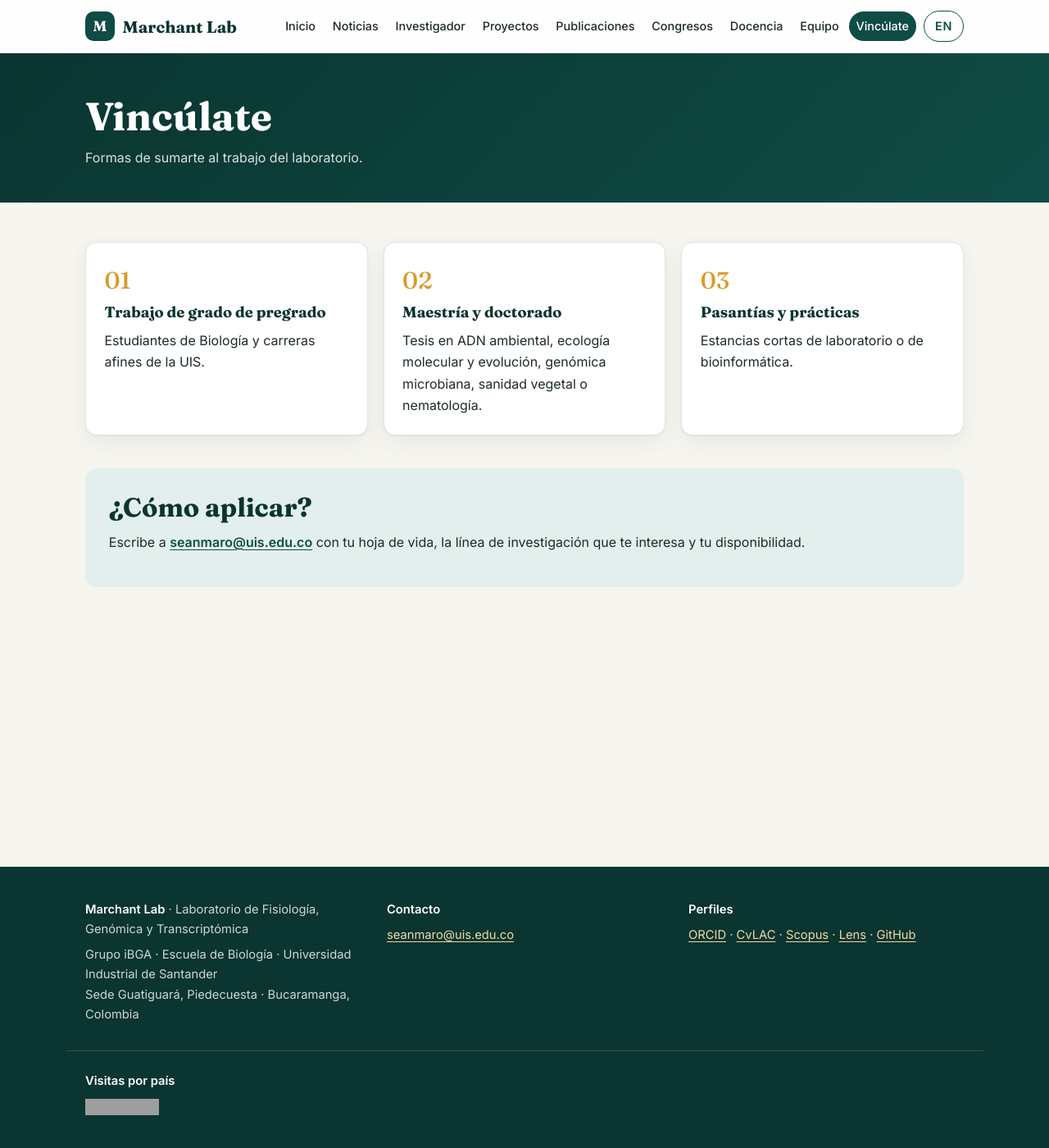
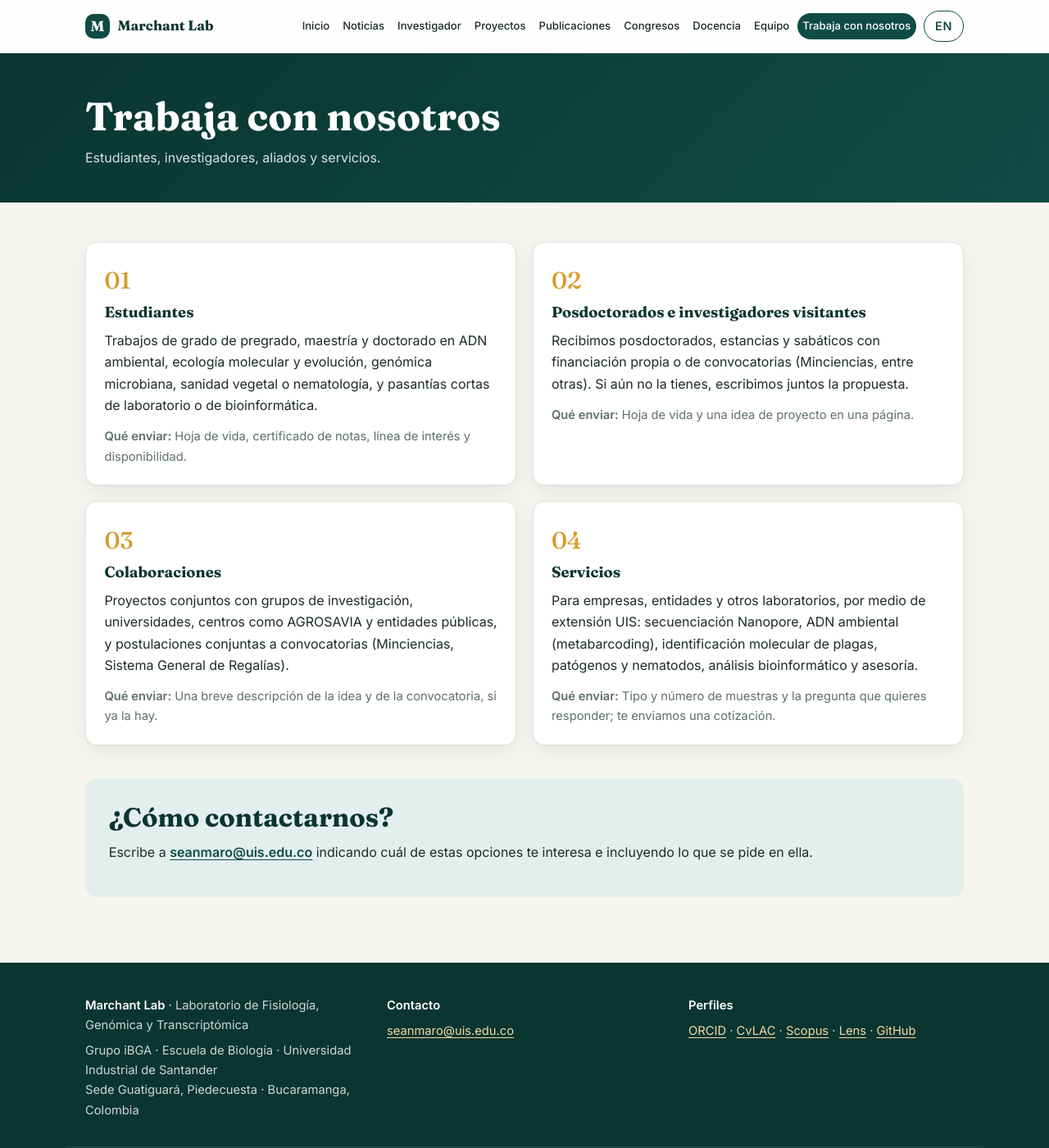
Before and after one commit to Marchant-Lab/marchant-lab-web, a Jekyll site: the page built from vinculate.html, in a window 1280 px wide and 1400 px high. Shown: the whole window at 82% size. Built offline with Jekyll 4.4.1, drawn with Linux system fonts in a browser that asks for light colours; grey boxes are pictures that could not be loaded.

Commit message:
contenido: amplía Vincúlate a Trabaja con nosotros (estudiantes, posdoc, colaboraciones, servicios)
Co-Authored-By: Claude Opus 5.5 <noreply@anthropic.com>

```diff
--- a/_data/traduccion_en.yml
+++ b/_data/traduccion_en.yml
@@ -75,12 +75,18 @@
 "Reto Naturalista Urbano": "City Nature Challenge"
 
 # --- Vincúlate
-"Trabajo de grado de pregrado": "Undergraduate thesis"
-"Estudiantes de Biología y carreras afines de la UIS.": "Students of Biology and related programs at UIS."
-"Maestría y doctorado": "Master's and PhD"
-"Tesis en ADN ambiental, ecología molecular y evolución, genómica microbiana, sanidad vegetal o nematología.": "Theses in environmental DNA, molecular ecology and evolution, microbial genomics, plant health or nematology."
-"Pasantías y prácticas": "Internships"
-"Estancias cortas de laboratorio o de bioinformática.": "Short lab or bioinformatics stays."
+"Estudiantes": "Students"
+"Trabajos de grado de pregrado, maestría y doctorado en ADN ambiental, ecología molecular y evolución, genómica microbiana, sanidad vegetal o nematología, y pasantías cortas de laboratorio o de bioinformática.": "Undergraduate, master's and PhD theses in environmental DNA, molecular ecology and evolution, microbial genomics, plant health or nematology, and short lab or bioinformatics internships."
+"Hoja de vida, certificado de notas, línea de interés y disponibilidad.": "CV, transcript, research line of interest and availability."
+"Posdoctorados e investigadores visitantes": "Postdocs and visiting researchers"
+"Recibimos posdoctorados, estancias y sabáticos con financiación propia o de convocatorias (Minciencias, entre otras). Si aún no la tienes, escribimos juntos la propuesta.": "We host postdocs, research stays and sabbaticals with their own funding or funding from calls (Minciencias, among others). If you do not have funding yet, we write the proposal together."
+"Hoja de vida y una idea de proyecto en una página.": "CV and a one-page project idea."
+"Colaboraciones": "Collaborations"
+"Proyectos conjuntos con grupos de investigación, universidades, centros como AGROSAVIA y entidades públicas, y postulaciones conjuntas a convocatorias (Minciencias, Sistema General de Regalías).": "Joint projects with research groups, universities, research centers such as AGROSAVIA and public agencies, and joint applications to funding calls (Minciencias, Colombia's General Royalties System)."
+"Una breve descripción de la idea y de la convocatoria, si ya la hay.": "A short description of the idea and of the funding call, if there is one."
+"Servicios": "Services"
+"Para empresas, entidades y otros laboratorios, por medio de extensión UIS: secuenciación Nanopore, ADN ambiental (metabarcoding), identificación molecular de plagas, patógenos y nematodos, análisis bioinformático y asesoría.": "For companies, agencies and other laboratories, through UIS extension services: Nanopore sequencing, environmental DNA (metabarcoding), molecular identification of pests, pathogens and nematodes, bioinformatic analysis and consulting."
+"Tipo y número de muestras y la pregunta que quieres responder; te enviamos una cotización.": "Sample type and number and the question you want to answer; we will send you a quote."
 
 # --- Congresos (países)
 "Brasil": "Brazil"
--- a/_data/ui.yml
+++ b/_data/ui.yml
@@ -1,6 +1,6 @@
 # Textos fijos de la interfaz en cada idioma. Las páginas en inglés viven en en/.
 es:
-  menu: [["/", "Inicio"], ["/noticias/", "Noticias"], ["/investigador/", "Investigador"], ["/proyectos/", "Proyectos"], ["/publicaciones/", "Publicaciones"], ["/congresos/", "Congresos"], ["/docencia/", "Docencia"], ["/equipo/", "Equipo"], ["/vinculate/", "Vincúlate"]]
+  menu: [["/", "Inicio"], ["/noticias/", "Noticias"], ["/investigador/", "Investigador"], ["/proyectos/", "Proyectos"], ["/publicaciones/", "Publicaciones"], ["/congresos/", "Congresos"], ["/docencia/", "Docencia"], ["/equipo/", "Equipo"], ["/vinculate/", "Trabaja con nosotros"]]
   cambiar_idioma: "EN"
   cambiar_idioma_titulo: "View this page in English"
   descripcion: "Marchant Lab, Universidad Industrial de Santander (UIS): ADN ambiental, ecología molecular y genómica para el conocimiento y el aprovechamiento sostenible de la biodiversidad en Colombia."
@@ -8,16 +8,16 @@ es:
   nombre_oficial: Laboratorio de Fisiología, Genómica y Transcriptómica
   lema: ADN ambiental, ecología molecular y genómica para el conocimiento y el aprovechamiento sostenible de la biodiversidad en Colombia.
   ver_proyectos: Ver proyectos
-  vinculate_boton: Vincúlate al laboratorio
+  vinculate_boton: Trabaja con nosotros
   cifras: [publicaciones, proyectos activos, integrantes, egresados]
   lineas: Líneas de investigación
   galerias: {inicio: El laboratorio en imágenes, investigador: En campo, equipo: El equipo en acción, docencia: Diplomado UIS – AGROSAVIA en imágenes}
   infraestructura: Infraestructura
   proyectos_activos: Proyectos activos
   todos_proyectos: Todos los proyectos →
-  banda_titulo: ¿Quieres hacer tu tesis con nosotros?
-  banda_texto: Recibimos estudiantes de pregrado, maestría y doctorado en ADN ambiental, ecología molecular y evolución, genómica microbiana, sanidad vegetal y nematología.
-  banda_boton: Cómo vincularse
+  banda_titulo: ¿Quieres trabajar con nosotros?
+  banda_texto: Recibimos estudiantes, posdoctorados e investigadores visitantes, buscamos colaboraciones y proyectos conjuntos, y ofrecemos servicios de secuenciación, ADN ambiental, diagnóstico molecular y bioinformática.
+  banda_boton: Ver opciones
   formacion: Formación
   trayectoria: Trayectoria
   distinciones: Becas y distinciones
@@ -35,9 +35,10 @@ es:
   secciones_docencia: [Cursos en la UIS, Formación continua, Divulgación y museo]
   formacion_docente: Formación docente
   ver_curso: Ver página del curso →
-  como_aplicar: ¿Cómo aplicar?
+  como_aplicar: ¿Cómo contactarnos?
+  enviar: "Qué enviar:"
   aplicar_antes: Escribe a
-  aplicar_despues: con tu hoja de vida, la línea de investigación que te interesa y tu disponibilidad.
+  aplicar_despues: indicando cuál de estas opciones te interesa e incluyendo lo que se pide en ella.
   pie_lugar: Grupo iBGA · Escuela de Biología · Universidad Industrial de Santander<br>Sede Guatiguará, Piedecuesta · Bucaramanga, Colombia
   contacto: Contacto
   perfiles: Perfiles
@@ -60,9 +61,9 @@ es:
     congresos: {titulo: Congresos, subtitulo: "Ponencias, pósteres y evaluación de resúmenes en congresos nacionales e internacionales."}
     docencia: {titulo: Docencia, subtitulo: "Cursos en la UIS, formación continua y divulgación científica."}
     equipo: {titulo: Equipo, subtitulo: Estudiantes e investigadores que forman o formaron parte del laboratorio.}
-    vinculate: {titulo: Vincúlate, subtitulo: Formas de sumarte al trabajo del laboratorio.}
+    vinculate: {titulo: Trabaja con nosotros, subtitulo: "Estudiantes, investigadores, aliados y servicios."}
 en:
-  menu: [["/en/", "Home"], ["/en/noticias/", "News"], ["/en/investigador/", "PI"], ["/en/proyectos/", "Projects"], ["/en/publicaciones/", "Publications"], ["/en/congresos/", "Conferences"], ["/en/docencia/", "Teaching"], ["/en/equipo/", "Team"], ["/en/vinculate/", "Join us"]]
+  menu: [["/en/", "Home"], ["/en/noticias/", "News"], ["/en/investigador/", "PI"], ["/en/proyectos/", "Projects"], ["/en/publicaciones/", "Publications"], ["/en/congresos/", "Conferences"], ["/en/docencia/", "Teaching"], ["/en/equipo/", "Team"], ["/en/vinculate/", "Work with us"]]
   cambiar_idioma: "ES"
   cambiar_idioma_titulo: "Ver esta página en español"
   descripcion: "Marchant Lab, Universidad Industrial de Santander (UIS): Environmental DNA, molecular ecology and genomics for the knowledge and sustainable use of biodiversity in Colombia."
@@ -70,16 +71,16 @@ en:
   nombre_oficial: Laboratory of Physiology, Genomics and Transcriptomics
   lema: Environmental DNA, molecular ecology and genomics for the knowledge and sustainable use of biodiversity in Colombia.
   ver_proyectos: See projects
-  vinculate_boton: Join the lab
+  vinculate_boton: Work with us
   cifras: [publications, active projects, members, alumni]
   lineas: Research lines
   galerias: {inicio: The lab in pictures, investigador: In the field, equipo: The team at work, docencia: UIS – AGROSAVIA diploma course in pictures}
   infraestructura: Facilities
   proyectos_activos: Active projects
   todos_proyectos: All projects →
-  banda_titulo: Want to do your thesis with us?
-  banda_texto: We welcome undergraduate, master's and PhD students in environmental DNA, molecular ecology and evolution, microbial genomics, plant health and nematology.
-  banda_boton: How to join
+  banda_titulo: Want to work with us?
+  banda_texto: We welcome students, postdocs and visiting researchers, seek collaborations and joint projects, and offer sequencing, environmental DNA, molecular diagnostics and bioinformatics services.
+  banda_boton: See options
   formacion: Education
   trayectoria: Career
   distinciones: Fellowships and awards
@@ -97,9 +98,10 @@ en:
   secciones_docencia: [Courses at UIS, Continuing education, Outreach and museum]
   formacion_docente: Teacher training
   ver_curso: Course website →
-  como_aplicar: How to apply
+  como_aplicar: How to get in touch
+  enviar: "What to send:"
   aplicar_antes: Write to
-  aplicar_despues: with your CV, the research line you are interested in and your availability.
+  aplicar_despues: saying which of these options interests you and including what it asks for.
   pie_lugar: iBGA Research Group · School of Biology · Universidad Industrial de Santander<br>Guatiguará campus, Piedecuesta · Bucaramanga, Colombia
   contacto: Contact
   perfiles: Profiles
@@ -122,4 +124,4 @@ en:
     congresos: {titulo: Conferences, subtitulo: "Talks, posters and abstract reviewing at national and international conferences."}
     docencia: {titulo: Teaching, subtitulo: "Courses at UIS, continuing education and science outreach."}
     equipo: {titulo: Team, subtitulo: Students and researchers who are or have been part of the lab.}
-    vinculate: {titulo: Join us, subtitulo: Ways to take part in the lab's work.}
+    vinculate: {titulo: Work with us, subtitulo: "Students, researchers, partners and services."}
--- a/_data/vinculacion.yml
+++ b/_data/vinculacion.yml
@@ -1,7 +1,13 @@
-# BORRADOR: ajustar a las modalidades reales.
-- modalidad: Trabajo de grado de pregrado
-  detalle: Estudiantes de Biología y carreras afines de la UIS.
-- modalidad: Maestría y doctorado
-  detalle: Tesis en ADN ambiental, ecología molecular y evolución, genómica microbiana, sanidad vegetal o nematología.
-- modalidad: Pasantías y prácticas
-  detalle: Estancias cortas de laboratorio o de bioinformática.
+# Formas de trabajar con el laboratorio (página Trabaja con nosotros). Traducciones en traduccion_en.yml.
+- modalidad: Estudiantes
+  detalle: "Trabajos de grado de pregrado, maestría y doctorado en ADN ambiental, ecología molecular y evolución, genómica microbiana, sanidad vegetal o nematología, y pasantías cortas de laboratorio o de bioinformática."
+  enviar: "Hoja de vida, certificado de notas, línea de interés y disponibilidad."
+- modalidad: Posdoctorados e investigadores visitantes
+  detalle: "Recibimos posdoctorados, estancias y sabáticos con financiación propia o de convocatorias (Minciencias, entre otras). Si aún no la tienes, escribimos juntos la propuesta."
+  enviar: "Hoja de vida y una idea de proyecto en una página."
+- modalidad: Colaboraciones
+  detalle: "Proyectos conjuntos con grupos de investigación, universidades, centros como AGROSAVIA y entidades públicas, y postulaciones conjuntas a convocatorias (Minciencias, Sistema General de Regalías)."
+  enviar: "Una breve descripción de la idea y de la convocatoria, si ya la hay."
+- modalidad: Servicios
+  detalle: "Para empresas, entidades y otros laboratorios, por medio de extensión UIS: secuenciación Nanopore, ADN ambiental (metabarcoding), identificación molecular de plagas, patógenos y nematodos, análisis bioinformático y asesoría."
+  enviar: "Tipo y número de muestras y la pregunta que quieres responder; te enviamos una cotización."
--- a/_includes/paginas/vinculate.html
+++ b/_includes/paginas/vinculate.html
@@ -1,11 +1,12 @@
 {% include idioma.html %}
 <section class="contenedor seccion">
-  <div class="rejilla">
+  <div class="rejilla rejilla-dos">
     {% for v in site.data.vinculacion %}
     <article class="tarjeta">
       <span class="numero">{{ forloop.index | prepend: "0" }}</span>
       <h3>{{ tr[v.modalidad] | default: v.modalidad }}</h3>
       <p>{{ tr[v.detalle] | default: v.detalle }}</p>
+      <p class="nota"><strong>{{ ui.enviar }}</strong> {{ tr[v.enviar] | default: v.enviar }}</p>
     </article>
     {% endfor %}
   </div>
--- a/assets/style.css
+++ b/assets/style.css
@@ -44,7 +44,7 @@ p { margin: 0 0 .8rem; }
 .marca-logo { display: grid; place-items: center; width: 36px; height: 36px; border-radius: 10px; background: var(--verde); color: #fff; font-size: 1.1rem; }
 nav { display: flex; gap: .2rem; flex-wrap: wrap; }
 nav a { padding: .4rem .55rem; border-radius: 999px; color: var(--tinta); text-decoration: none; font-size: .9rem; font-weight: 500; }
-@media (max-width: 1200px) and (min-width: 801px) { .marca { font-size: 1.05rem; } .marca-logo { width: 30px; height: 30px; } nav a { padding: .35rem .4rem; font-size: .82rem; } .idioma { padding: .3rem .55rem; font-size: .8rem; } }
+@media (max-width: 1360px) and (min-width: 801px) { .marca { font-size: 1.05rem; } .marca-logo { width: 30px; height: 30px; } nav a { padding: .35rem .4rem; font-size: .82rem; } .idioma { padding: .3rem .55rem; font-size: .8rem; } }
 nav a:hover { background: var(--verde-claro); color: var(--verde); }
 nav a[aria-current="page"] { background: var(--verde); color: #fff; }
 
@@ -99,6 +99,7 @@ nav a[aria-current="page"] { background: var(--verde); color: #fff; }
 
 /* Equipo */
 .rejilla-personas { grid-template-columns: repeat(auto-fill, minmax(320px, 1fr)); }
+.rejilla-dos { grid-template-columns: repeat(auto-fill, minmax(min(100%, 420px), 1fr)); }
 .persona-cabeza { display: flex; gap: .9rem; align-items: center; }
 .persona h3 { font-size: 1.05rem; margin: 0; }
 .persona .nota { margin: 0; }
--- a/scripts/revisar_traducciones.py
+++ b/scripts/revisar_traducciones.py
@@ -26,7 +26,7 @@ usados = set()
 usados |= set(textos(cargar("lineas"), ["nombre", "descripcion"]))
 usados |= set(textos(cargar("proyectos"), ["titulo", "descripcion", "rol", "socios", "financiador"]))
 usados |= set(textos(cargar("personas"), ["rol", "modalidad"]))
-usados |= set(textos(cargar("vinculacion"), ["modalidad", "detalle"]))
+usados |= set(textos(cargar("vinculacion"), ["modalidad", "detalle", "enviar"]))
 usados |= set(textos(cargar("congresos"), ["pais"]))
 usados |= set(textos(cargar("noticias"), ["titulo", "texto"]))
 usados |= set(textos(cargar("galeria"), ["pie"]))
```
